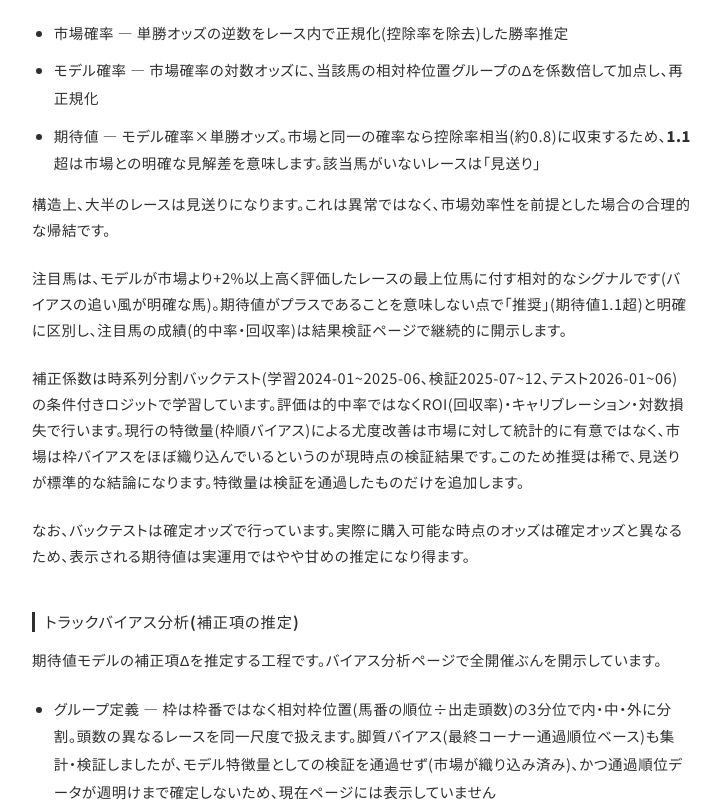
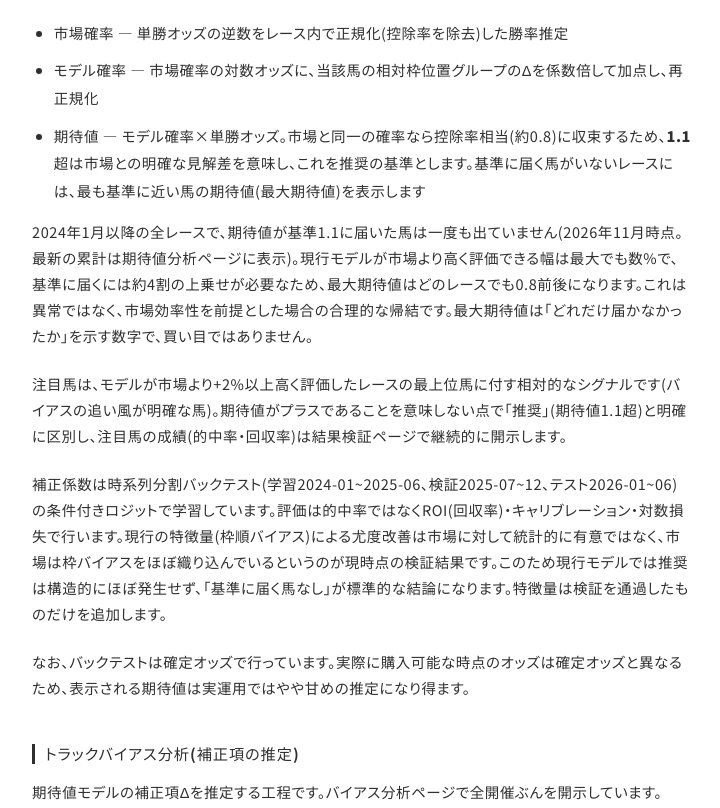
Before and after one commit to igramjp/mamahuhu, a plain HTML site: page public/about.html in a window 1280 px wide. Shown: the part 622-1430 px from the top of the page, without its empty margins (278-998 px from the left). Drawn offline with Linux system fonts and the light colour scheme.

Commit message:
Reword about page and meta descriptions to match the max-EV framing
Co-Authored-By: Claude Fable 5.2 <noreply@anthropic.com>

```diff
--- a/public/about.html
+++ b/public/about.html
@@ -84,12 +84,12 @@
           <li><strong>市場確率</strong> — 単勝オッズの逆数をレース内で正規化(控除率を除去)した勝率推定</li>
           <li><strong>モデル確率</strong> — 市場確率の対数オッズに、当該馬の相対枠位置グループのΔを係数倍して加点し、再正規化</li>
           <li><strong>期待値</strong> —
-            モデル確率×単勝オッズ。市場と同一の確率なら控除率相当(約0.8)に収束するため、<strong>1.1超</strong>は市場との明確な見解差を意味します。該当馬がいないレースは「見送り」</li>
+            モデル確率×単勝オッズ。市場と同一の確率なら控除率相当(約0.8)に収束するため、<strong>1.1超</strong>は市場との明確な見解差を意味し、これを推奨の基準とします。基準に届く馬がいないレースには、最も基準に近い馬の期待値(<strong>最大期待値</strong>)を表示します</li>
         </ul>
-        <p>構造上、大半のレースは見送りになります。これは異常ではなく、市場効率性を前提とした場合の合理的な帰結です。</p>
+        <p>2024年1月以降の全レースで、期待値が基準1.1に届いた馬は一度も出ていません(2026年11月時点。最新の累計は期待値分析ページに表示)。現行モデルが市場より高く評価できる幅は最大でも数%で、基準に届くには約4割の上乗せが必要なため、最大期待値はどのレースでも0.8前後になります。これは異常ではなく、市場効率性を前提とした場合の合理的な帰結です。最大期待値は「どれだけ届かなかったか」を示す数字で、買い目ではありません。</p>
       <p><strong>注目馬</strong>は、モデルが市場より+2%以上高く評価したレースの最上位馬に付す相対的なシグナルです(バイアスの追い風が明確な馬)。期待値がプラスであることを意味しない点で「推奨」(期待値1.1超)と明確に区別し、注目馬の成績(的中率・回収率)は結果検証ページで継続的に開示します。</p>
         <p>
-          補正係数は時系列分割バックテスト(学習2024-01〜2025-06、検証2025-07〜12、テスト2026-01〜06)の条件付きロジットで学習しています。評価は的中率ではなくROI(回収率)・キャリブレーション・対数損失で行います。現行の特徴量(枠順バイアス)による尤度改善は市場に対して統計的に有意ではなく、<strong>市場は枠バイアスをほぼ織り込んでいる</strong>というのが現時点の検証結果です。このため推奨は稀で、見送りが標準的な結論になります。特徴量は検証を通過したものだけを追加します。
+          補正係数は時系列分割バックテスト(学習2024-01〜2025-06、検証2025-07〜12、テスト2026-01〜06)の条件付きロジットで学習しています。評価は的中率ではなくROI(回収率)・キャリブレーション・対数損失で行います。現行の特徴量(枠順バイアス)による尤度改善は市場に対して統計的に有意ではなく、<strong>市場は枠バイアスをほぼ織り込んでいる</strong>というのが現時点の検証結果です。このため現行モデルでは推奨は構造的にほぼ発生せず、「基準に届く馬なし」が標準的な結論になります。特徴量は検証を通過したものだけを追加します。
         </p>
         <p>
           なお、バックテストは確定オッズで行っています。実際に購入可能な時点のオッズは確定オッズと異なるため、表示される期待値は実運用ではやや甘めの推定になり得ます。
@@ -117,7 +117,7 @@
         <p>芝とダートは全工程で分離して扱います。</p>
 
         <h3>結果検証</h3>
-        <p>推奨馬は単勝100円の均等買いを仮定して的中・回収率を検証し、見送り判断も含めて記録します。単日の回収率は分散が大きいため、モデルの評価は長期のROI(回収率)とキャリブレーション(推定確率と実勝率の一致)で行います。
+        <p>推奨馬は単勝100円の均等買いを仮定して的中・回収率を検証します。基準に届く馬がいなかったレースも、最も基準に近かった馬の期待値と着順を記録します。単日の回収率は分散が大きいため、モデルの評価は長期のROI(回収率)とキャリブレーション(推定確率と実勝率の一致)で行います。
         </p>
 
         <h3>このサイトが示す現実について</h3>
```
Also changed, not shown: public/index.html (+3 -3 lines).
